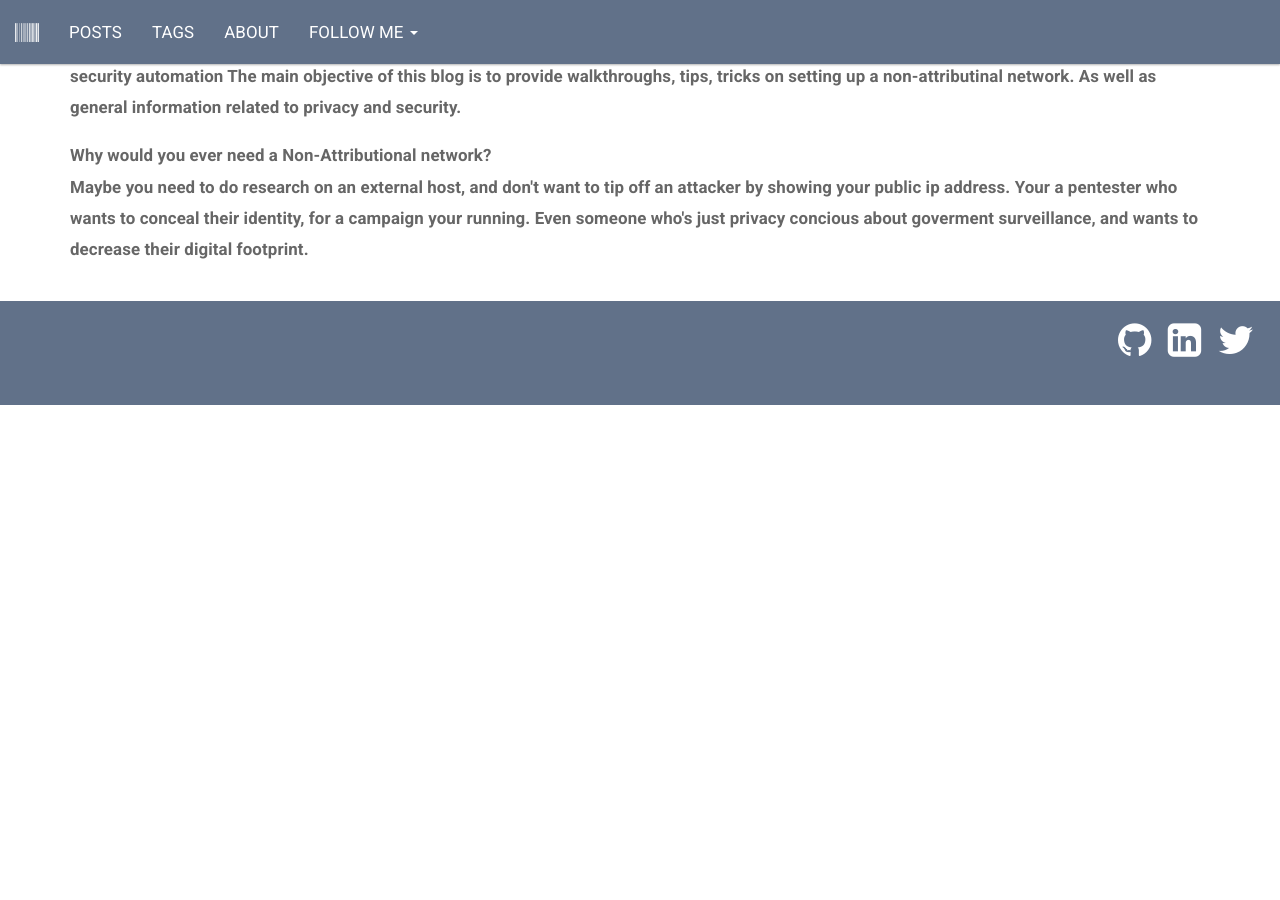
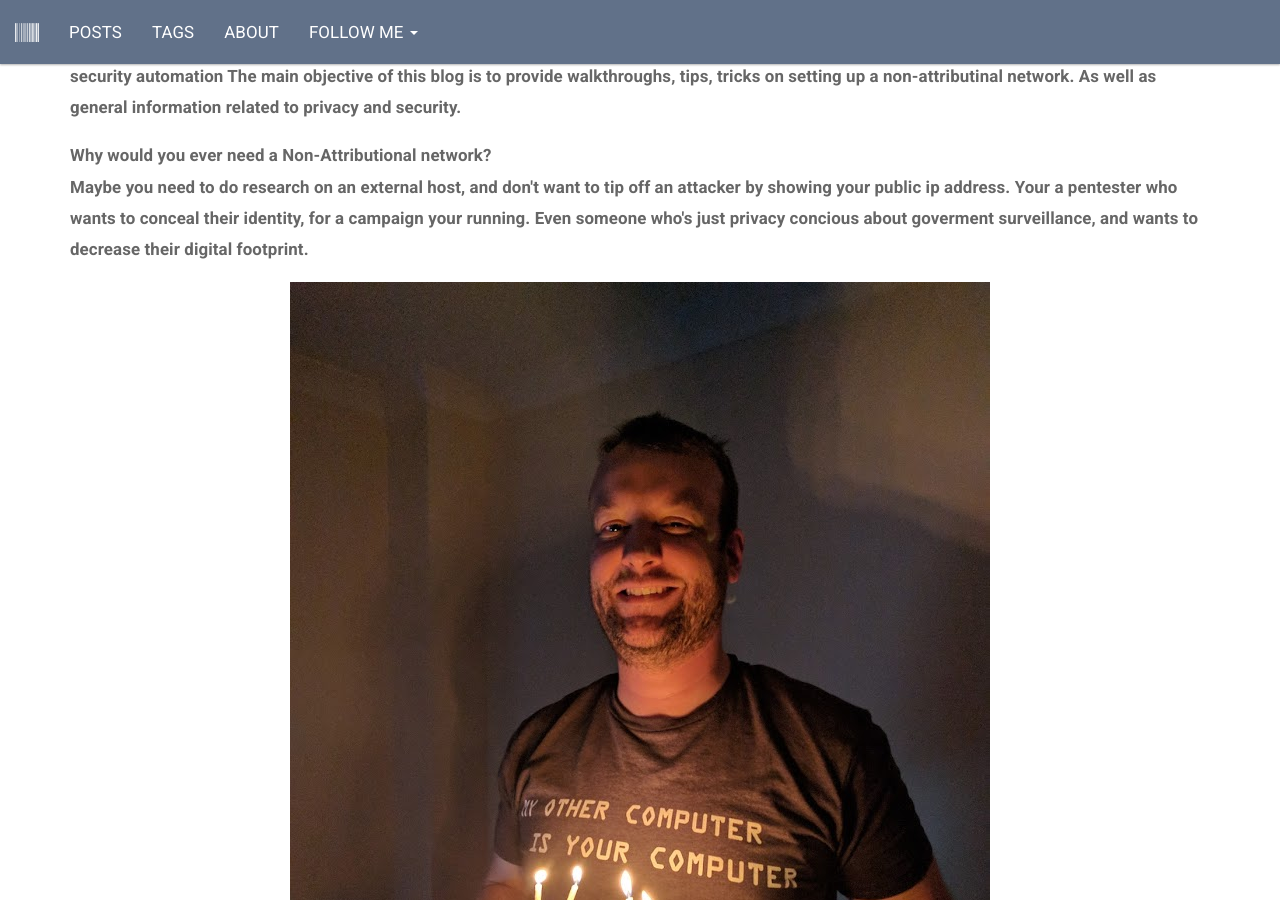
Before and after one commit to Stahlz/Stahlz.github.io, a Jekyll site: the page built from _pages/about.html, in a window 1280 px wide and 900 px high, scrolled down 495 px. Built offline with Jekyll 4.4.1, drawn with Linux system fonts in a browser that asks for light colours; before the commit the page ends 900 px from its top, so only the background shows below that.

Commit message:
Update about.html

```diff
--- a/_pages/about.html
+++ b/_pages/about.html
@@ -4,7 +4,6 @@ title: About
 permalink: /about/
 ---
 <b><h3>Who Am I?</h3><b></br>
-
 <p>
 I am Joshua Whitaker.
 Currently i am working as a Incident Responder in HealthCare, and i have experience in threat intel, threat hunting, and security automation
@@ -12,9 +11,15 @@ The main objective of this blog is to provide walkthroughs, tips, tricks on sett
 As well as general information related to privacy and security.
 
 </p>
+
 <b>Why would you ever need a Non-Attributional network?</b>
+
 <p>
 Maybe you need to do research on an external host, and don't want to tip off an attacker by showing your public ip address.
 Your a pentester who wants to conceal their identity, for a campaign your running.
 Even someone who's just privacy concious about goverment surveillance, and wants to decrease their digital footprint.
 </p>
+
+<a href="/assets/images/About/IMG_20170903_212612 - Copy.jpg"> <img
+    class="center-block img-responsive"
+    src="/assets/images/About/IMG_20170903_212612 - Copy.jpg" alt="DerbyCon"/></a><br/>
```
